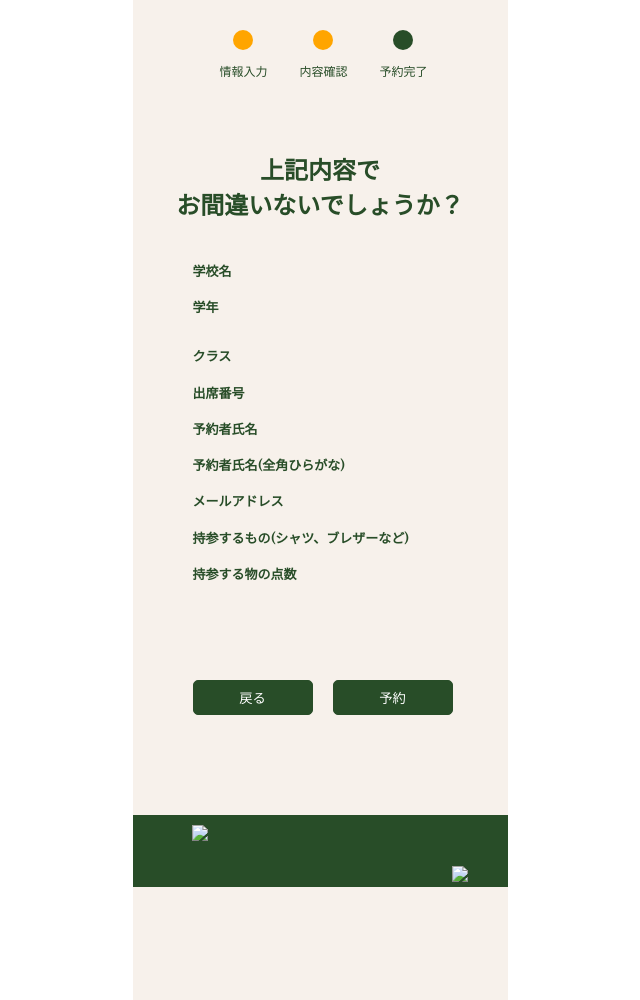
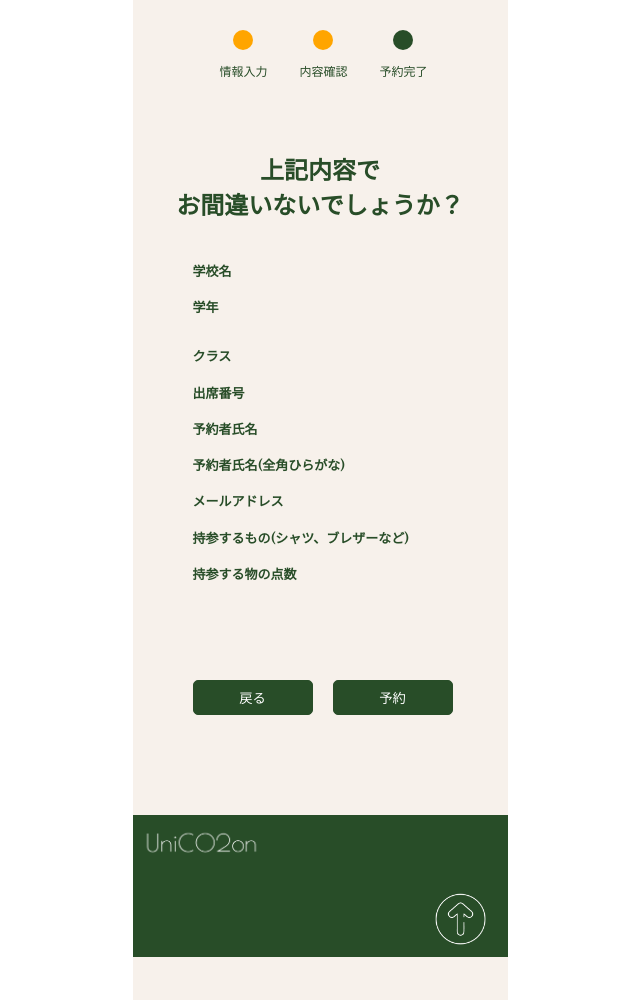
Before and after one commit to nomi-ugok/UniCO2on_web, a plain HTML site: page joinpage_2.html in a window 1280 px wide. Shown: the whole page, without its empty margins (320-960 px from the left). Drawn offline with Linux system fonts and the light colour scheme; the site is published under a folder, as on GitHub Pages, so addresses that start at the root find nothing; a web font is replaced by a local one.

Commit message:
Update joinpage_2.html

```diff
--- a/joinpage_2.html
+++ b/joinpage_2.html
@@ -93,9 +93,9 @@
 
     <footer>
         <a href="index.html">
-            <img class="UniCO2onLogo_down" src="/img/UniCO2on_down.png">
+            <img class="UniCO2onLogo_down" src="./img/UniCO2on_down.png">
         </a>
-        <a href="#jump5"><img class="gotopLogo" src="/img/gotop.png"></a>
+        <a href="#jump5"><img class="gotopLogo" src="./img/gotop.png"></a>
     </footer>
 
     <script>
```
